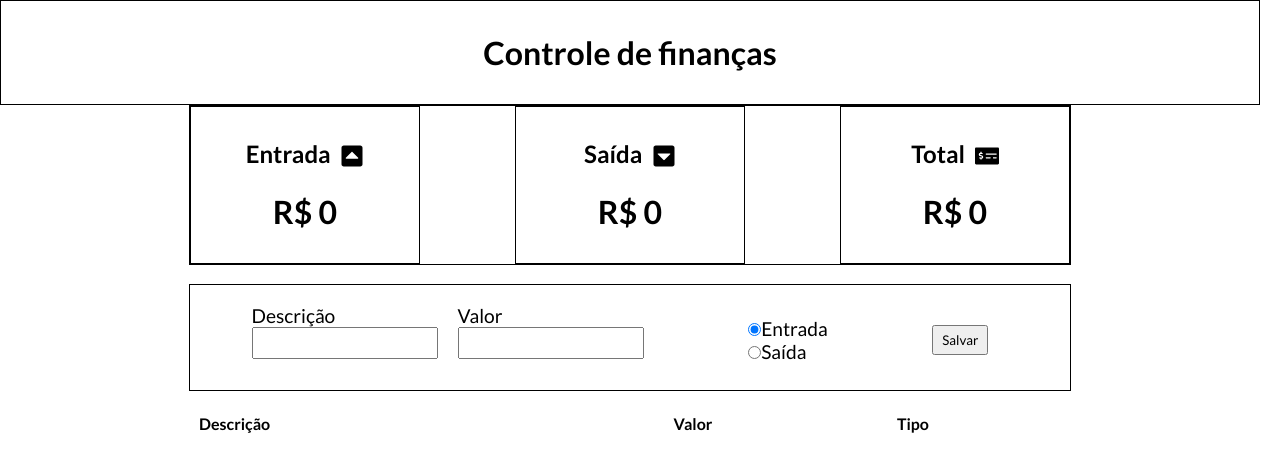
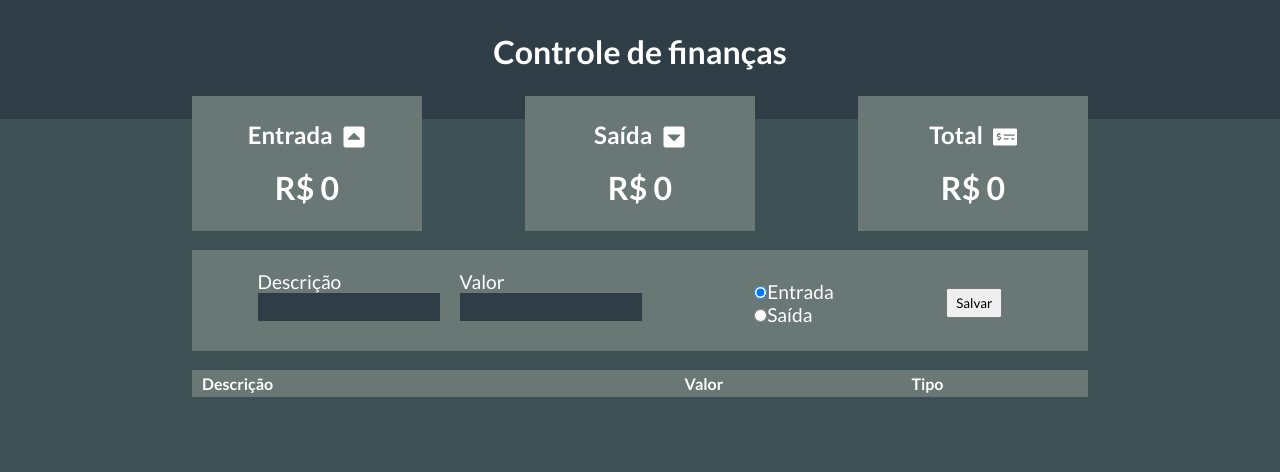
Before and after one commit to CaioAugustoHD/Sistema-controle-financas, a React (Vite) app: page / in a window 1280 px wide. Shown: the top 472 px of the page. Built offline with nearby package versions, Linux system fonts and the light colour scheme.

Commit message:
Adicionada cores no projeto

```diff
--- a/src/App.css
+++ b/src/App.css
@@ -2,8 +2,8 @@
 
 :root {
   --verde-escuro: #2F3E46;
-  --verde: #354F52;
-  --verde-claro: #52796F;
+  --verde: #3d5154;
+  --verde-claro: #697874;
 
   --up: #2c942c;
   --down: #d51d1d;
@@ -15,3 +15,7 @@
   box-sizing: border-box;
   font-family: 'Lato', sans-serif;
 }
+
+body {
+  background-color: var(--verde);
+}
--- a/src/components/Form/Form.css
+++ b/src/components/Form/Form.css
@@ -1,5 +1,6 @@
 form {
-    border: 1px solid black;
+    background-color: var(--verde-claro);
+    color: #FFF;
     width: 70%;
     margin: 1em auto;
     display: flex;
@@ -10,7 +11,7 @@ form {
     font-size: 1.2em;
 }
 
-div {
+div div {
     margin: 0 20px 0.8em 0;
 }
 
@@ -25,6 +26,9 @@ input[type="text"], input[type="number"] {
     display: block;
     font-size: 0.8em;
     padding: 5px;
+    background-color: var(--verde-escuro);
+    color: #FFF;
+    border: none;
 }
 
 div button {
--- a/src/components/Header/Header.css
+++ b/src/components/Header/Header.css
@@ -1,6 +1,7 @@
 header {
     width: 100%;
-    padding: 2em;
-    border: 1px solid black;
+    padding: 2em 0 3em;
     text-align: center;
+    background-color: var(--verde-escuro);
+    color: #FFF;
 }
--- a/src/components/Lista/Lista.css
+++ b/src/components/Lista/Lista.css
@@ -7,6 +7,8 @@ table {
 td, th {
     text-align: center;
     padding: 4px 3px 4px 10px;
+    background-color: var(--verde-claro);
+    color: #FFF;
 }
 
 .desc {
--- a/src/components/Saldo/ConteinerSaldo.css
+++ b/src/components/Saldo/ConteinerSaldo.css
@@ -1,5 +1,4 @@
 main {
-    border: 1px solid black;
     margin: auto;
     display: flex;
     flex-wrap: nowrap;
--- a/src/components/Saldo/ItemSaldo.css
+++ b/src/components/Saldo/ItemSaldo.css
@@ -1,12 +1,14 @@
 section {
-    border: 1px solid black;
-    padding: 2em 0;
+    margin-top: -23px;
+    background-color: var(--verde-claro);
+    color: #FFF;
+    padding: 1.5em 0;
     width: min(30%, 230px);
     text-align: center;
 }
 
 h2 {
-    margin-bottom: 1em;
+    margin-bottom: 0.8em;
 }
 
 span {
```
